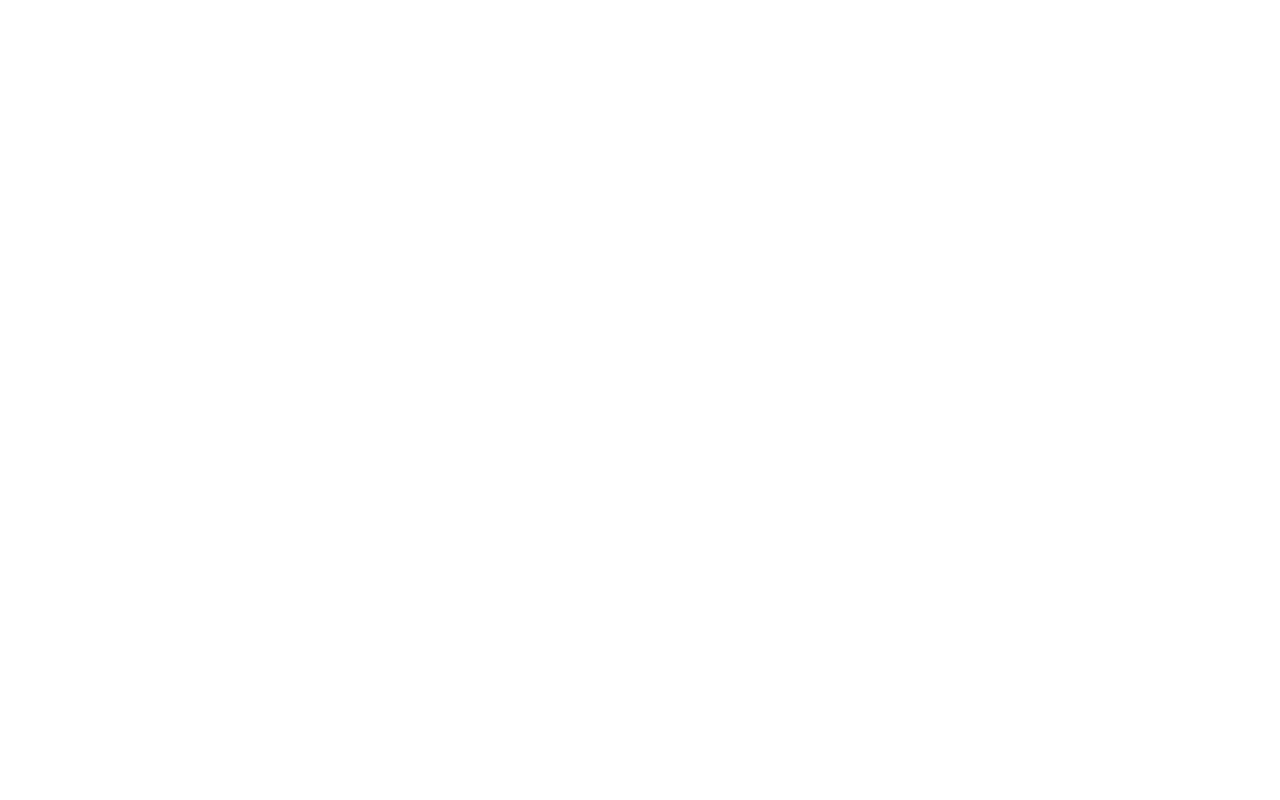
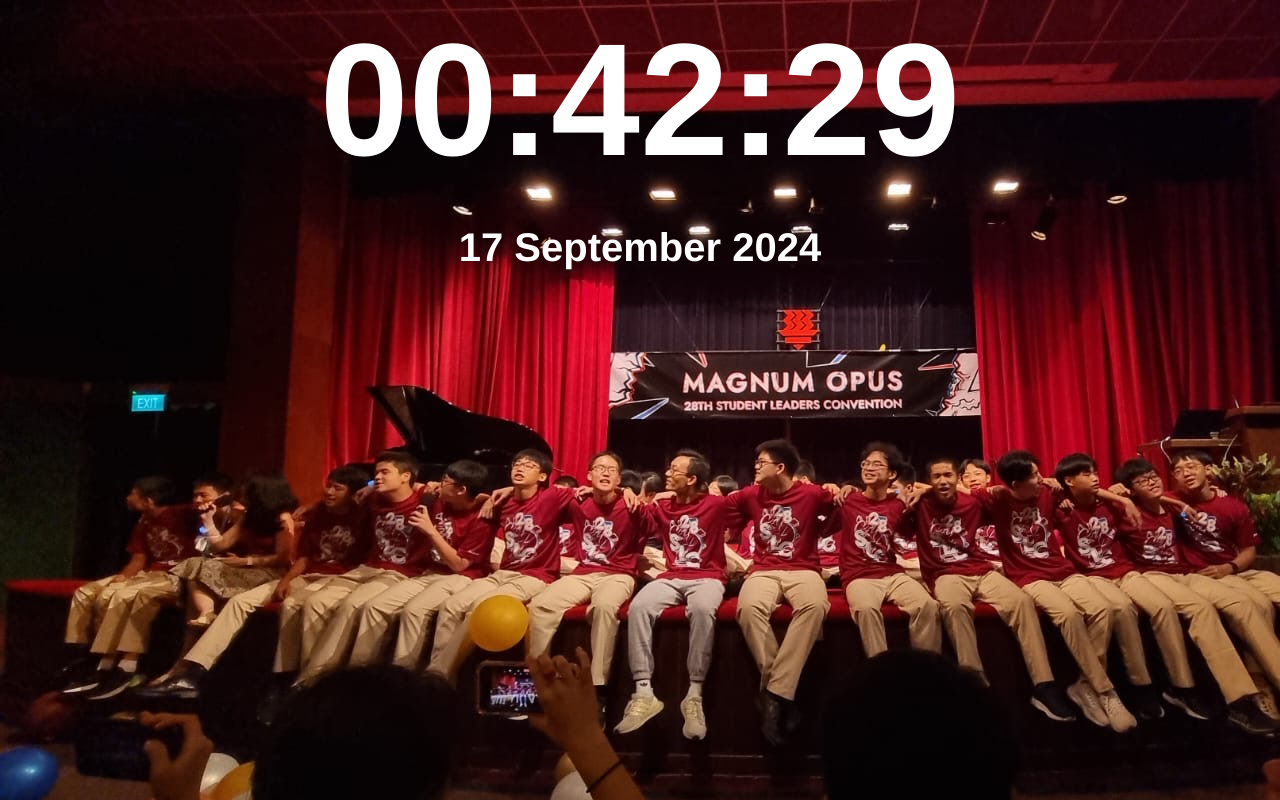
Before and after one commit to lohhaoyuan/stu-dying, a plain HTML site: page index.html in a window 1280 px wide. Drawn offline with Linux system fonts and the light colour scheme.

Commit message:
backgorund image fix

```diff
--- a/global.css
+++ b/global.css
@@ -3,12 +3,9 @@
 }
 
 body {
-  background-color: white;
-  color: #313638;
-}
-
-.dark-mode {
-  background-color: #313638;
+  background-image: url("img.JPG");
+  background-repeat: no-repeat;
+  background-size: auto;
   color: white;
 }
 
@@ -29,101 +26,3 @@ h1 {
 h2 {
   font-size: 5vh;
 }
-
-/* The switch - the box around the slider */
-.switch {
-  position: relative;
-  display: inline-block;
-  width: 60px;
-  height: 34px;
-  border: white;
-  border-width: 1vh;
-}
-
-/* Hide default HTML checkbox */
-.switch input {
-  opacity: 0;
-  width: 0;
-  height: 0;
-}
-
-/* The slider */
-.slider {
-  position: absolute;
-  cursor: pointer;
-  top: 0;
-  left: 0;
-  right: 0;
-  bottom: 0;
-  background-color: #121212;
-  -webkit-transition: 0.4s;
-  transition: 0.4s;
-}
-
-.slider:before {
-  position: absolute;
-  content: "";
-  height: 26px;
-  width: 26px;
-  left: 4px;
-  bottom: 4px;
-  background-color: white;
-  -webkit-transition: 0.4s;
-  transition: 0.4s;
-}
-
-input:checked + .slider {
-  background-color: #000000;
-}
-
-input:focus + .slider {
-  box-shadow: 0 0 1px #000000;
-}
-
-input:checked + .slider:before {
-  -webkit-transform: translateX(26px);
-  -ms-transform: translateX(26px);
-  transform: translateX(26px);
-}
-
-/* Rounded sliders */
-.slider.round {
-  border-radius: 34px;
-}
-
-.slider.round:before {
-  border-radius: 50%;
-}
-
-#heroimg {
-  /* The image used */
-  background-image: url("/img.JPG");
-
-  /* Add the blur effect */
-  filter: blur(10px);
-  -webkit-filter: blur(10px);
-
-  /* darken image */
-  filter: brightness(30%);
-  /* Full height */
-  height: 100%;
-
-  /* Center and scale the image nicely */
-  background-position: center;
-  background-repeat: no-repeat;
-  background-size: cover;
-}
-#herotext {
-  background-color: rgb(0, 0, 0); /* Fallback color */
-  background-color: rgba(0, 0, 0, 0); /* Black w/opacity/see-through */
-  color: white;
-  font-weight: bold;
-  position: absolute;
-  top: 50%;
-  left: 50%;
-  transform: translate(-50%, -50%);
-  z-index: 2;
-  width: 80%;
-  padding: 20px;
-  text-align: left;
-}
--- a/index.html
+++ b/index.html
@@ -3,6 +3,7 @@
   <head>
     <title>🕣</title>
     <link rel="stylesheet" href="global.css" />
+    <meta charset="UTF-8" />
   </head>
   <body>
     <div id="heroimg"></div>
```
